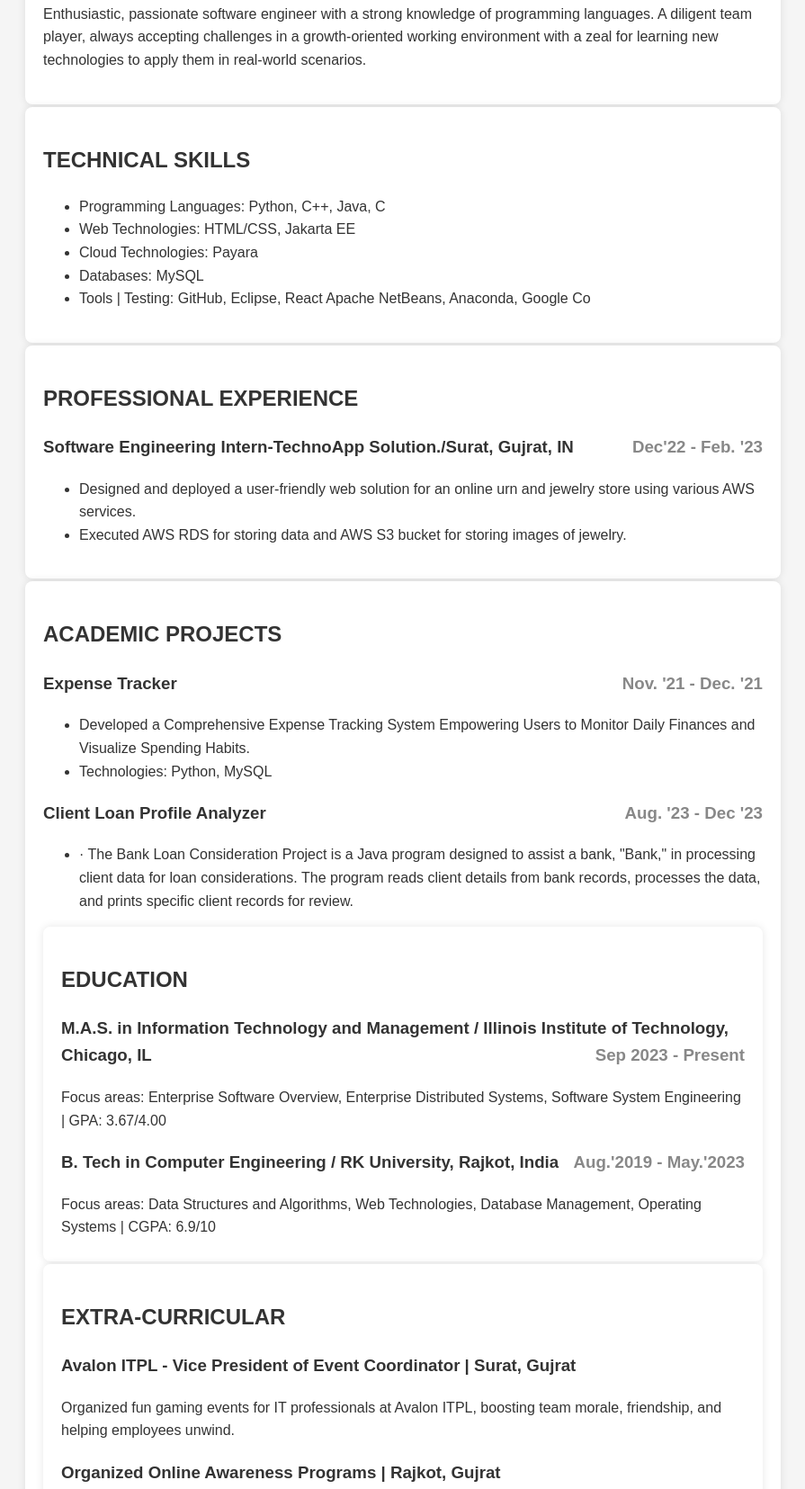
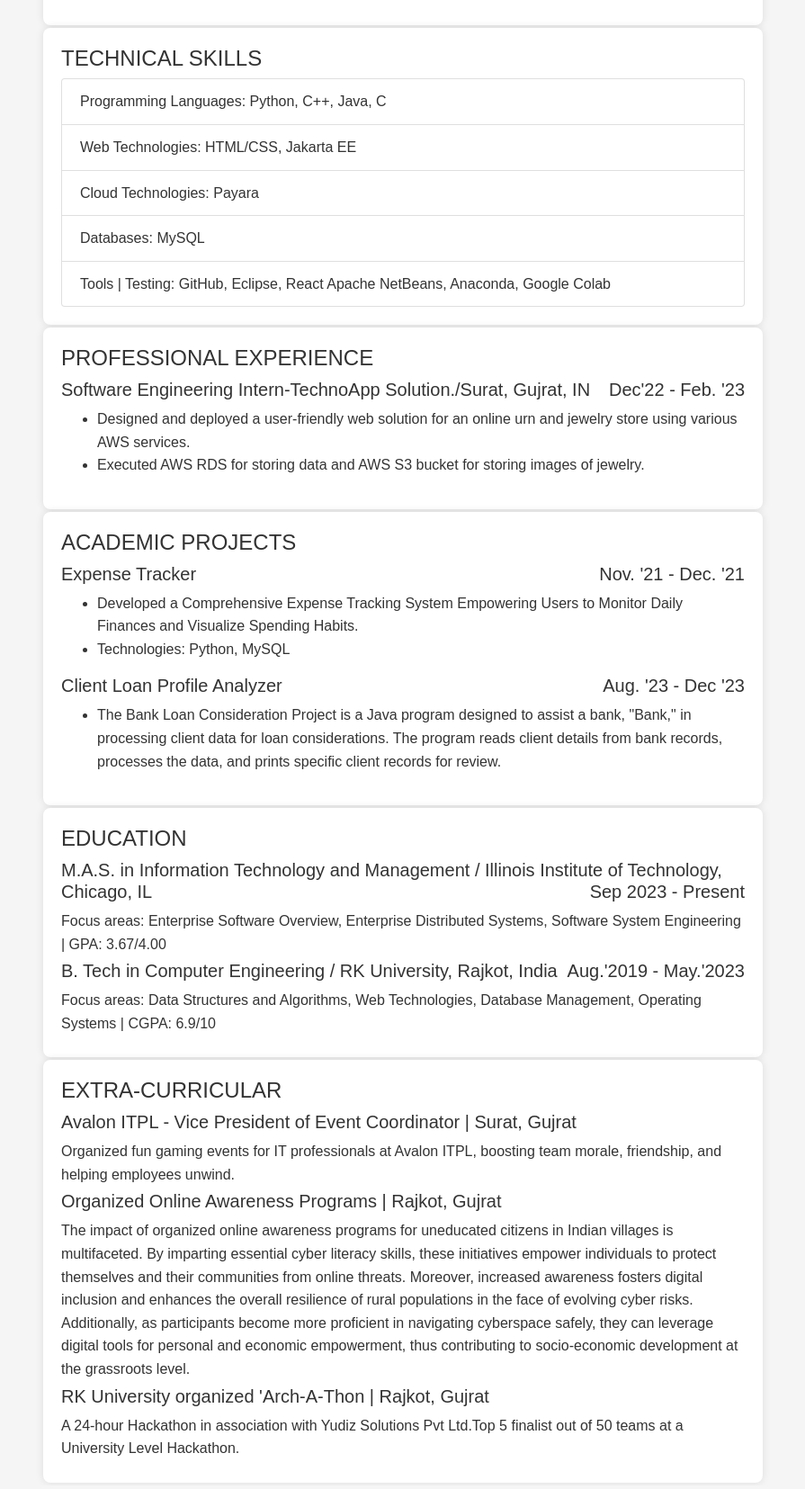
Before and after one commit to princedobariya23/princedobariya23.github.io, a plain HTML site: page index.html in a window 1280 px wide. Shown: the part 299-1954 px from the top of the page at 90% size, without its empty margins (192-1087 px from the left). Drawn offline with nearby package versions, Linux system fonts and the light colour scheme.

Commit message:
Update index.html

```diff
--- a/index.html
+++ b/index.html
@@ -4,42 +4,42 @@
   <meta charset="UTF-8">
   <meta name="viewport" content="width=device-width, initial-scale=1.0">
   <title>Resume - Princekumar Dobariya</title>
+  <!-- Bootstrap CSS -->
+  <link href="https://stackpath.bootstrapcdn.com/bootstrap/4.5.2/css/bootstrap.min.css" rel="stylesheet">
   <link rel="stylesheet" href="styles.css">
 </head>
 <body>
     <div class="container1">
-        <h1>PRINCEKUMAR DOBARIYA</h1>
-        <p>Chicago, IL | (224)-464-8865 | pdobariya@hawk.iit.edu | <a href="https://www.linkedin.com/in/princekumar-dobariya-66b2211b8/">LinkedIn</a></p>
-        <div class="horizontal-line"></div>
+        <div class="text-center">
+            <h2>PRINCEKUMAR DOBARIYA</h2>
+            <p>Chicago, IL | (224)-464-8865 | pdobariya@hawk.iit.edu | <a href="https://www.linkedin.com/in/princekumar-dobariya-66b2211b8/">LinkedIn</a></p>
+            <hr class="horizontal-line">
+        </div>
     </div>
 
-
-
-
     <div class="container">
-      <h2>SUMMARY</h2>
+      <h4>SUMMARY</h4>
       <p>Enthusiastic, passionate software engineer with a strong knowledge of programming languages. A diligent team player, always accepting challenges in a growth-oriented working environment with a zeal for learning new technologies to apply them in real-world scenarios.</p>
     </div>
 
     <div class="container">
-      <h2>TECHNICAL SKILLS</h2>
-      <ul class="skills-list">
-        <li>Programming Languages: Python, C++, Java, C</li>
-        <li>Web Technologies: HTML/CSS, Jakarta EE</li>
-        <li>Cloud Technologies: Payara</li>
-        <li>Databases: MySQL</li>
-        <li>Tools | Testing: GitHub, Eclipse, React Apache NetBeans, Anaconda, Google Co</li>
+      <h4>TECHNICAL SKILLS</h4>
+      <ul class="list-group">
+        <li class="list-group-item">Programming Languages: Python, C++, Java, C</li>
+        <li class="list-group-item">Web Technologies: HTML/CSS, Jakarta EE</li>
+        <li class="list-group-item">Cloud Technologies: Payara</li>
+        <li class="list-group-item">Databases: MySQL</li>
+        <li class="list-group-item">Tools | Testing: GitHub, Eclipse, React Apache NetBeans, Anaconda, Google Colab</li>
       </ul>
     </div>
 
-
     <div class="container">
-        <h2>PROFESSIONAL EXPERIENCE</h2>
+        <h4>PROFESSIONAL EXPERIENCE</h4>
         <div class="experience-item">
-            <h3>
+            <h5>
                 Software Engineering Intern-TechnoApp Solution./Surat, Gujrat, IN
-                <span class="location"> Dec'22 - Feb. '23</span>
-            </h3>
+                <span class="float-right"> Dec'22 - Feb. '23</span>
+            </h5>
             <ul>
                 <li>Designed and deployed a user-friendly web solution for an online urn and jewelry store using various AWS services.</li>
                 <li>Executed AWS RDS for storing data and AWS S3 bucket for storing images of jewelry.</li>
@@ -47,16 +47,13 @@
         </div>
     </div>
 
-
-
-
     <div class="container">
-      <h2>ACADEMIC PROJECTS</h2>
+      <h4>ACADEMIC PROJECTS</h4>
       <div class="experience-item">
-        <h3>
+        <h5>
             Expense Tracker
-            <span class="location"> Nov. '21 - Dec. '21</span>
-        </h3>
+            <span class="float-right"> Nov. '21 - Dec. '21</span>
+        </h5>
         <ul>
           <li>Developed a Comprehensive Expense Tracking System Empowering Users to Monitor Daily Finances and Visualize Spending Habits.</li>
           <li>Technologies: Python, MySQL</li>
@@ -64,57 +61,53 @@
       </div>
 
       <div class="experience-item">
-        <h3>
+        <h5>
             Client Loan Profile Analyzer
-            <span class="location"> Aug. '23 - Dec '23</span>
-        </h3>
+            <span class="float-right"> Aug. '23 - Dec '23</span>
+        </h5>
         <ul>
-          <li>·	The Bank Loan Consideration Project is a Java program designed to assist a bank, "Bank," in processing client data for loan considerations. The program reads client details from bank records, processes the data, and prints specific client records for review.</li>
+          <li>The Bank Loan Consideration Project is a Java program designed to assist a bank, "Bank," in processing client data for loan considerations. The program reads client details from bank records, processes the data, and prints specific client records for review.</li>
         </ul>
       </div>
-
+    </div>
 
     <div class="container">
-      <h2>EDUCATION</h2>
+      <h4>EDUCATION</h4>
       <div class="education-item">
-        <h3>
+        <h5>
             M.A.S. in Information Technology and Management / Illinois Institute of Technology, Chicago, IL
-            <span class="location"> Sep 2023 - Present</span>
-        </h3>
+            <span class="float-right"> Sep 2023 - Present</span>
+        </h5>
         <p>Focus areas: Enterprise Software Overview, Enterprise Distributed Systems, Software System Engineering | GPA: 3.67/4.00</p>
       </div>
       <div class="education-item">
-        <h3>
+        <h5>
             B. Tech in Computer Engineering / RK University, Rajkot, India
-            <span class="location"> Aug.'2019 - May.'2023</span>
-        </h3>
+            <span class="float-right"> Aug.'2019 - May.'2023</span>
+        </h5>
         <p>Focus areas: Data Structures and Algorithms, Web Technologies, Database Management, Operating Systems | CGPA: 6.9/10</p>
       </div>
     </div>
 
-
-
     <div class="container">
-      <h2>EXTRA-CURRICULAR</h2>
+      <h4>EXTRA-CURRICULAR</h4>
       <div class="extra-curricular-item">
-        <h3>Avalon ITPL - Vice President of Event Coordinator  | Surat, Gujrat</h3>
+        <h5>Avalon ITPL - Vice President of Event Coordinator  | Surat, Gujrat</h5>
         <p>Organized fun gaming events for IT professionals at Avalon ITPL, boosting team morale, friendship, and helping employees unwind.</p>
       </div>
       <div class="extra-curricular-item">
-        <h3>Organized Online Awareness Programs | Rajkot, Gujrat</h3>
-        <p>The impact of organized online awareness programs for uneducated citizens in Indian villages is multifaceted. By imparting essential cyber
-             literacy skills, these initiatives empower individuals to protect themselves and their communities from online threats. Moreover, increased
-             awareness fosters digital inclusion and enhances the overall resilience of rural populations in the face of evolving cyber risks. Additionally,
-              as participants become more proficient in navigating cyberspace safely, they can leverage digital tools for personal and economic empowerment,
-              thus contributing to socio-economic development at the grassroots level.</p>
+        <h5>Organized Online Awareness Programs | Rajkot, Gujrat</h5>
+        <p>The impact of organized online awareness programs for uneducated citizens in Indian villages is multifaceted. By imparting essential cyber literacy skills, these initiatives empower individuals to protect themselves and their communities from online threats. Moreover, increased awareness fosters digital inclusion and enhances the overall resilience of rural populations in the face of evolving cyber risks. Additionally, as participants become more proficient in navigating cyberspace safely, they can leverage digital tools for personal and economic empowerment, thus contributing to socio-economic development at the grassroots level.</p>
       </div>
       <div class="extra-curricular-item">
-        <h3> RK University organized 'Arch-A-Thon | Rajkot, Gujrat</h3>
+        <h5> RK University organized 'Arch-A-Thon | Rajkot, Gujrat</h5>
         <p>A 24-hour Hackathon in association with Yudiz Solutions Pvt Ltd.Top 5 finalist out of 50 teams at a University Level Hackathon.</p>
       </div>
     </div>
 
-  </div>
-</div>
+  <!-- Bootstrap JS and jQuery -->
+  <script src="https://code.jquery.com/jquery-3.5.1.slim.min.js"></script>
+  <script src="https://cdn.jsdelivr.net/npm/@popperjs/core@2.5.4/dist/umd/popper.min.js"></script>
+  <script src="https://stackpath.bootstrapcdn.com/bootstrap/4.5.2/js/bootstrap.min.js"></script>
 </body>
 </html>
```
